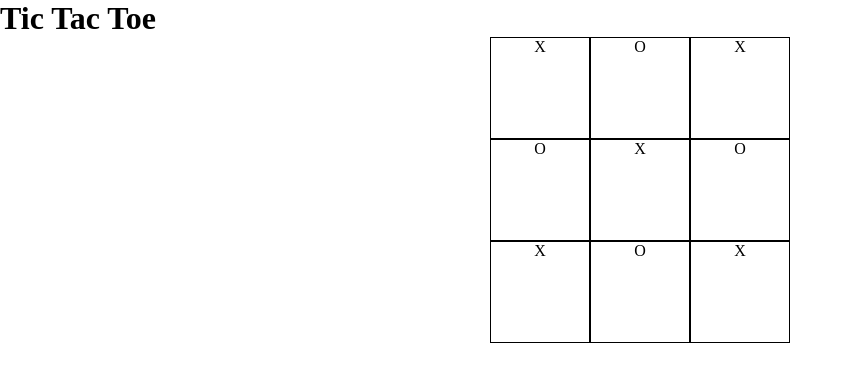
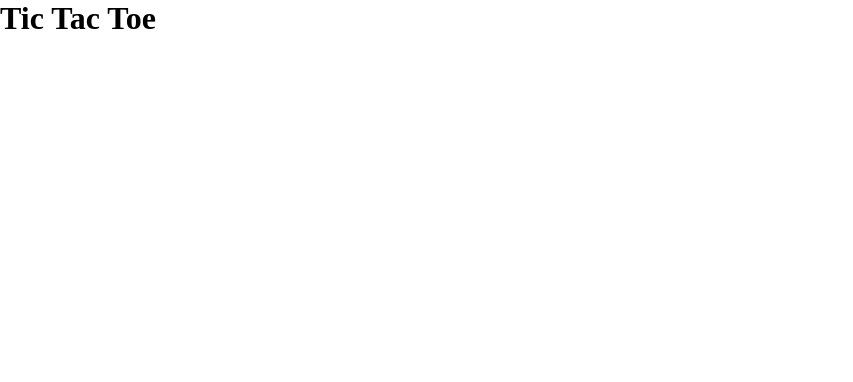
Before and after one commit to CyberTrane/Tic-Tac-Toe, a plain HTML site: page index.html in a window 1280 px wide. Shown: the whole page, without its empty margins (0-853 px from the left). Drawn offline with Linux system fonts and the light colour scheme.

Commit message:
redoing script from scratch. started game board and game controller functions.

```diff
--- a/index.html
+++ b/index.html
@@ -12,21 +12,5 @@
   <header>
     <h1>Tic Tac Toe</h1>
   </header>
-
-  <div class="board">
-    <div class="square" data-index="0"></div>
-    <div class="square" data-index="1"></div>
-    <div class="square" data-index="2"></div>
-    <div class="square" data-index="3"></div>
-    <div class="square" data-index="4"></div>
-    <div class="square" data-index="5"></div>
-    <div class="square" data-index="6"></div>
-    <div class="square" data-index="7"></div>
-    <div class="square" data-index="8"></div>
-  </div>
-
-  <div class="controller">
-
-  </div>
 </body>
 </html>
--- a/script.js
+++ b/script.js
@@ -1,24 +1,22 @@
 const gameBoard = (() => {
-  let array = ['X', 'O', 'X', 'O', 'X', 'O', 'X', 'O', 'X'];
+  const rows = 3;
+  const cols = 3;
+  const board = [];
 
-  const render = () => {
-    for (let i = 0; i < array.length; i++) {
-        const square = document.querySelector(`div[data-index='${i}']`);
-        square.textContent = array[i];
-    }
+  // for (let i = 0; i < rows; i++) {
+  //   board[i] = [];
+  //   for (let j = 0; j < cols; j++) {
+  //     board[i].push(Cell());
+  //   }
+  // }
+  console.log('board')
+  function logStuff() {
+    console.log('stuff');
   }
-
-  return { render };
 })();
 
-const Player = () => {
-    // const mark = mark;
+const gameController = (() => {
+  console.log('control')
 
-    // return { mark };
-}
-
-const displayController = (() => {
 
 })();
-
-gameBoard.render();
```
